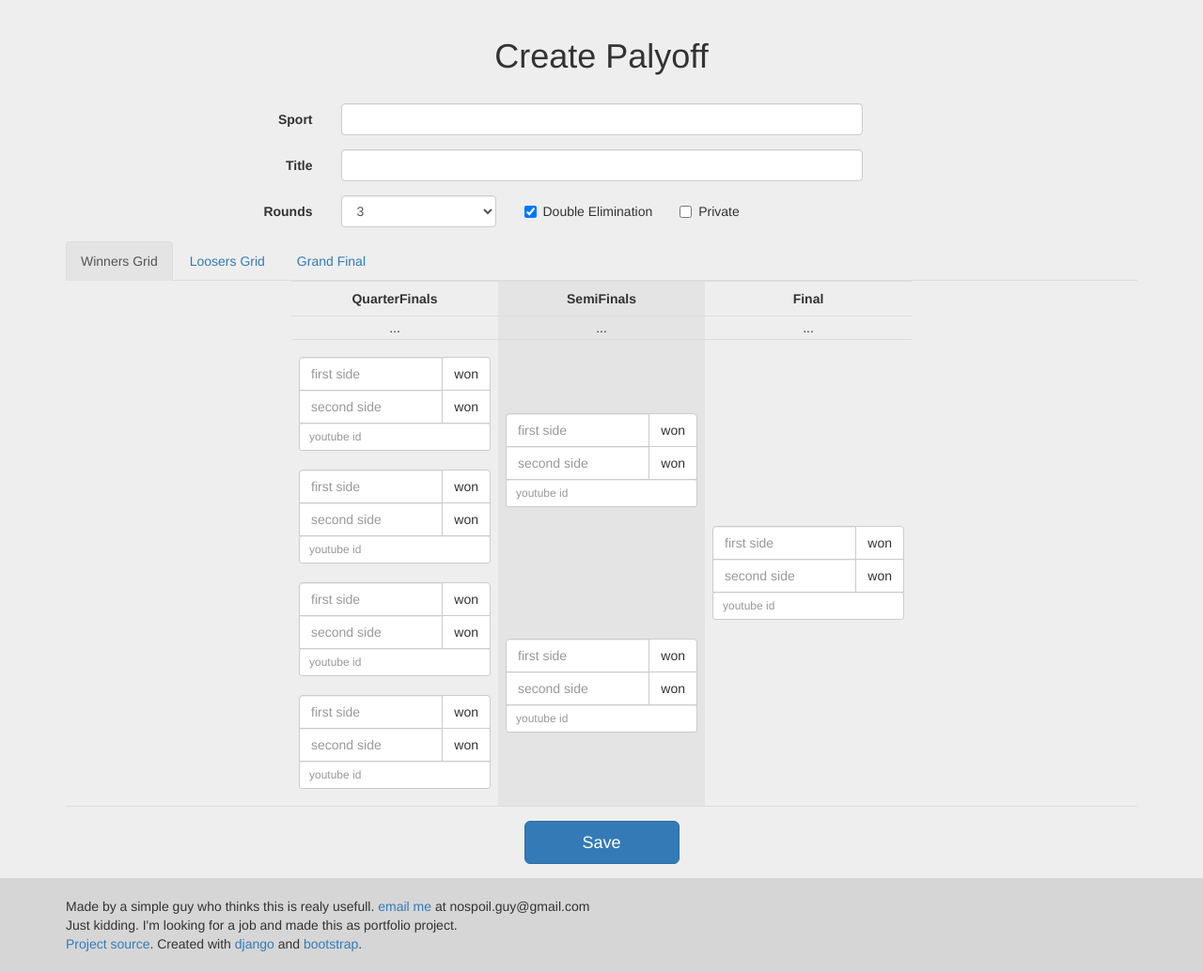
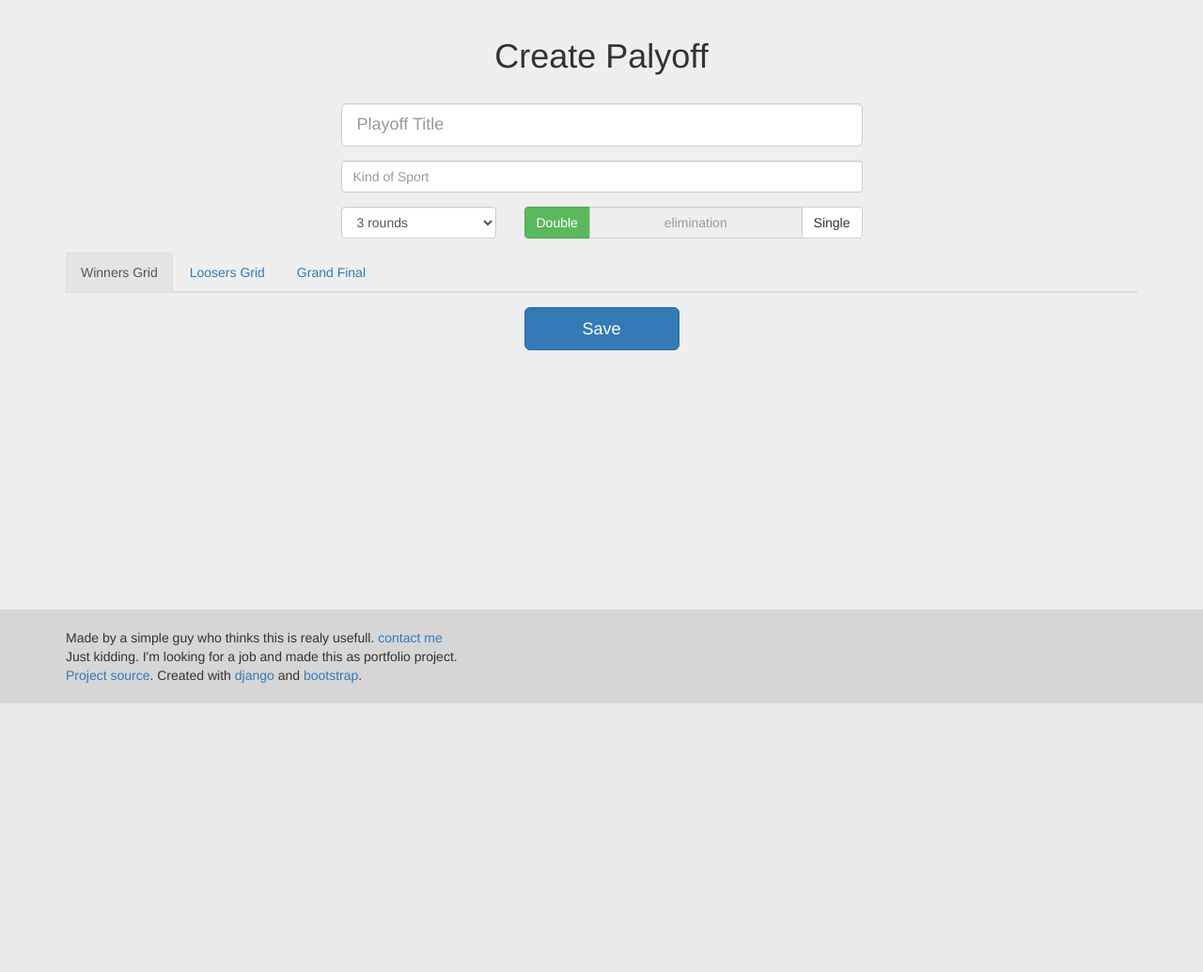
Before and after one commit to RomanOsadchuk/nospoil, a Django app: a page that uses templates/footer.html in a window 1280 px wide. Shown: the part 51-1086 px from the top of the page at 94% size. After the commit the page ends 800 px from the top, so only its background shows below. Run offline with Django 3.2, Linux system fonts and the light colour scheme; some libraries are stand-ins or nearby versions.

Commit message:
playoff form frontend updated

```diff
--- a/accounts/templates/registration/login.html
+++ b/accounts/templates/registration/login.html
@@ -15,7 +15,7 @@
     {% csrf_token %}
     <label for="{{ form.username.id_for_label }}" class="sr-only">Username</label>
     {{ form.username|add_class:'form-control'|set_placeholder:'username' }}
-    <label for="{{ form.password1.id_for_label }}" class="sr-only">Password</label>
+    <label for="{{ form.password.id_for_label }}" class="sr-only">Password</label>
     {{ form.password|add_class:'form-control'|set_placeholder:'password' }}
     <button class="btn btn-lg btn-primary btn-block" type="submit">Login</button>
   </form>
--- a/playoffs/forms.py
+++ b/playoffs/forms.py
@@ -3,7 +3,8 @@
 from .models import Playoff
 
 
-ROUND_CHOICES = tuple((i, str(i)) for i in xrange(2, MAX_PLAYOFF_ROUNDS+1))
+ROUND_CHOICES = tuple((i, '{} rounds'.format(i))
+                      for i in xrange(2, MAX_PLAYOFF_ROUNDS+1))
 
 class PlayoffForm(forms.ModelForm):
     class Meta:
--- a/playoffs/static/playoffs/playoffs.js
+++ b/playoffs/static/playoffs/playoffs.js
@@ -129,6 +129,37 @@
   init: function() {
     this.initWinnerChanging();
     this.initSideChanging();
+    this.initPrivateSwitching();
+    this.initYoutubeIdChanging();
+    $('.youtube-id').popover({trigger: 'focus', placement: 'bottom'});
+    $('.btn').mouseup(function() { this.blur() });
+  },
+
+  initYoutubeIdChanging: function() {
+    var temp = '';
+    $('.youtube-id').change(function(){
+      temp = $(this).val();
+      if (temp.includes('?v=')) {
+        temp = temp.split('?v=')[1].split('&')[0];
+        $(this).val(temp);
+      }
+    });
+  },
+
+  initPrivateSwitching: function() {
+    $('#id_private').prop('checked', true);
+    $('#private-off').click(function(){
+      $('#private-off').removeClass('btn-default').addClass('btn-success');
+      $('#private-on').removeClass('btn-success').addClass('btn-default');
+      $('#id_private').prop('checked', false);
+      $('#private-info').attr('placeholder', 'everyone can edit');
+    });
+    $('#private-on').click(function(){
+      $('#private-on').removeClass('btn-default').addClass('btn-success');
+      $('#private-off').removeClass('btn-success').addClass('btn-default');
+      $('#id_private').prop('checked', true);
+      $('#private-info').attr('placeholder', 'only you can edit');
+    });
   },
 
   initWinnerChanging: function() {
@@ -198,17 +229,22 @@
   },
 
   initDoubleChanging: function() {
-    $('#id_double').change(function(){
-      if (this.checked) {
-        $('a[href="#winners"]').text('Winners Grid')
-        $('a[href="#loosers"]').removeClass('hidden');
-        $('a[href="#final"]').removeClass('hidden');
-      }
-      else {
-        $('a[href="#winners"]').text('Grid').tab('show');
-        $('a[href="#loosers"]').addClass('hidden');
-        $('a[href="#final"]').addClass('hidden');
-      }
+    $('#id_double').prop('checked', true);
+    $('#double-off').click(function(){
+      $('#double-off').removeClass('btn-default').addClass('btn-success');
+      $('#double-on').removeClass('btn-success').addClass('btn-default');
+      $('#id_double').prop('checked', false);
+      $('a[href="#winners"]').text('Grid').tab('show');
+      $('a[href="#loosers"]').addClass('hidden');
+      $('a[href="#final"]').addClass('hidden');
+    });
+    $('#double-on').click(function(){
+      $('#double-on').removeClass('btn-default').addClass('btn-success');
+      $('#double-off').removeClass('btn-success').addClass('btn-default');
+      $('#id_double').prop('checked', true);
+      $('a[href="#winners"]').text('Winners Grid');
+      $('a[href="#loosers"]').removeClass('hidden');
+      $('a[href="#final"]').removeClass('hidden');
     });
   },
 
--- a/playoffs/templates/playoffs/match_form.html
+++ b/playoffs/templates/playoffs/match_form.html
@@ -14,6 +14,7 @@
     </span>
   </div>
   <input type="text" class="form-control input-sm youtube-id" value="{{ match.youtube_id }}"
-         placeholder="youtube id" name="youtube-id-{{ match.position }}">
+         placeholder="youtube id" name="youtube-id-{{ match.position }}"
+         data-toggle="popover" data-content="Put youtube video id here. Or the whole link (it will be cropped to id)">
   <input type="hidden" class="winner-a" name="winner-a-{{ match.position }}" value="{{ match.winner_a }}">
 </div>
--- a/playoffs/templates/playoffs/playoff_form.html
+++ b/playoffs/templates/playoffs/playoff_form.html
@@ -10,24 +10,58 @@
 
 {% block content %}
   <h1 class="text-center">{% if is_create_view %}Create{% else %}Edit{% endif %} Palyoff</h1>
+
   <form id="playoff-form" class="form-horizontal" action="" method="post">
     {% csrf_token %}
     <div class="form-group">
-      <label class="col-sm-2 col-md-3 control-label" for="{{ form.sport.id_for_label }}">Sport</label>
-      <div class="col-sm-8 col-md-6">{{ form.sport|add_class:"form-control" }}</div>
+      <label class="sr-only" for="{{ form.title.id_for_label }}">Playoff Title</label>
+      <div class="col-sm-8 col-sm-offset-2 col-md-6 col-md-offset-3">
+        {{ form.title|add_class:"form-control input-lg"|set_placeholder:"Playoff Title" }}
+      </div>
     </div>
     <div class="form-group">
-      <label class="col-sm-2 col-md-3 control-label" for="{{ form.title.id_for_label }}">Title</label>
-      <div class="col-sm-8 col-md-6">{{ form.title|add_class:"form-control" }}</div>
+      <label class="sr-only" for="{{ form.sport.id_for_label }}">Kind of Sport</label>
+      <div class="col-sm-8 col-sm-offset-2 col-md-6 col-md-offset-3">
+        {{ form.sport|add_class:"form-control"|set_placeholder:"Kind of Sport" }}
+      </div>
     </div>
 
     {% if is_create_view %}
+      {% if request.user.is_authenticated %}
+        <div class="form-group">
+          <label class="sr-only" for="{{ form.private }}">Private or Public</label>
+          <div class="col-sm-8 col-sm-offset-2 col-md-6 col-md-offset-3">
+            {{ form.private|add_class:"hidden" }}
+            <div class="input-group">
+              <span class="input-group-btn">
+                <button id="private-on" class="btn btn-success" type="button">Private</button>
+              </span>
+              <input id="private-info" type="text" class="form-control text-center" placeholder="only you can edit" readonly>
+              <span class="input-group-btn">
+                <button id="private-off" class="btn btn-default" type="button">Public</button>
+              </span>
+            </div>
+          </div>
+        </div>
+      {% endif %}
+
       <div class="form-group">
-        <label class="col-sm-2 col-md-3 control-label" for="{{ form.rounds.id_for_label }}">Rounds</label>
-        <div class="col-sm-3 col-md-2">{{ form.rounds|add_class:"form-control" }}</div>
-        <div class="col-sm-5">
-          <label class="checkbox-inline">{{ form.double }}Double Elimination</label>
-          <label class="checkbox-inline">{{ form.private }}Private</label>
+        <label class="sr-only" for="{{ form.rounds }}">Rounds Number</label>
+        <div class="col-sm-3 col-sm-offset-2 col-md-2 col-md-offset-3">
+          {{ form.rounds|add_class:"form-control" }}
+        </div>
+        <label class="sr-only" for="{{ form.double }}">Single or Double Elimination</label>
+        <div class="col-sm-5 col-md-4">
+          {{ form.double|add_class:"hidden" }}
+          <div class="input-group">
+            <span class="input-group-btn">
+              <button id="double-on" class="btn btn-success" type="button">Double</button>
+            </span>
+            <input type="text" class="form-control text-center" placeholder="elimination" readonly>
+            <span class="input-group-btn">
+              <button id="double-off" class="btn btn-default" type="button">Single</button>
+            </span>
+          </div>
         </div>
       </div>
     {% endif %}
--- a/playoffs/views.py
+++ b/playoffs/views.py
@@ -34,7 +34,7 @@
 class PlayoffCreateView(CreateView):
     model = Playoff
     form_class = PlayoffForm
-    initial = {'rounds': 3, 'double': True}
+    initial = {'rounds': 3, 'double': False, 'private': False}
     template_name = 'playoffs/playoff_form.html'
 
     def get_context_data(self, *args, **kwargs):
--- a/static/css/main.css
+++ b/static/css/main.css
@@ -193,5 +193,6 @@
   border-radius: 0;
 }
 .match-form .form-control:focus {
-  z-index: 2;
+  position: relative;
+  z-index: 3;
 }
--- a/templates/footer.html
+++ b/templates/footer.html
@@ -1,7 +1,7 @@
 <footer class="footer">
   <div class="container">
     <p>Made by a simple guy who thinks this is realy usefull.
-       <a href="mailto:nospoil.guy@gmail.com">email me</a> at nospoil.guy@gmail.com
+       <a href="mailto:nospoil.guy@gmail.com">contact me</a>
     </p>
     <p>Just kidding. I'm looking for a job and made this as portfolio project.</p>
     <p><a href="https://github.com/RomanOsadchuk/nospoil">Project source</a>. Created with
```
